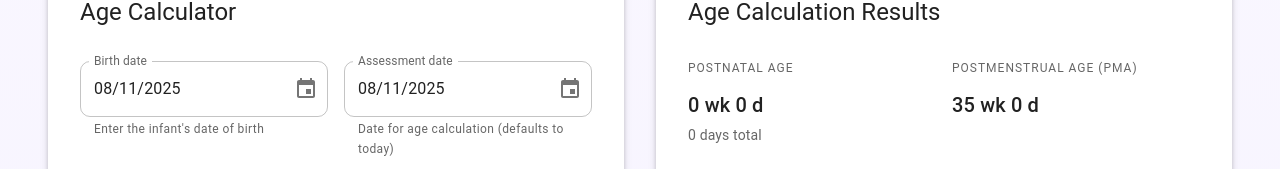
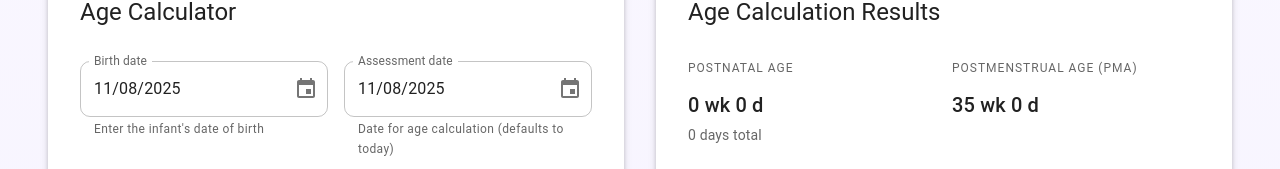
Before and after one commit to OnlyPaul/corrected-age-calculator, a React (Vite) app: page / in a window 1280 px wide. Shown: the part 296-465 px from the top of the page. Built offline with nearby package versions, Linux system fonts and the light colour scheme.

Commit message:
update date format

```diff
--- a/src/features/age-calculator/AgeCalculatorForm.tsx
+++ b/src/features/age-calculator/AgeCalculatorForm.tsx
@@ -80,6 +80,7 @@ export function AgeCalculatorForm({
               render={({ field }) => (
                 <DatePicker
                   label="Birth date"
+                  format="dd/MM/yyyy"
                   value={field.value}
                   onChange={field.onChange}
                   slotProps={{
@@ -105,6 +106,7 @@ export function AgeCalculatorForm({
               render={({ field }) => (
                 <DatePicker
                   label="Assessment date"
+                  format="dd/MM/yyyy"
                   value={field.value}
                   onChange={field.onChange}
                   slotProps={{
```
